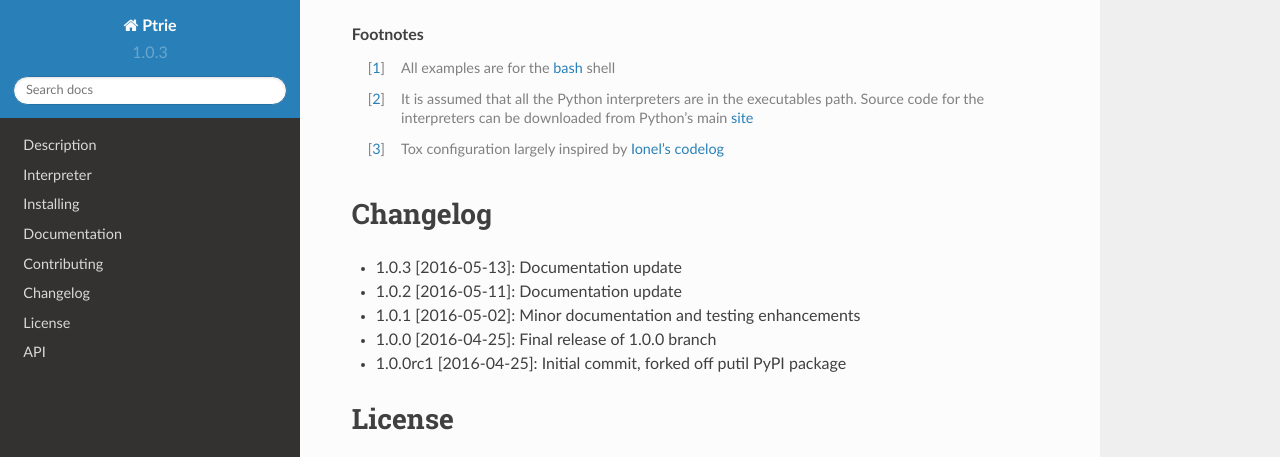
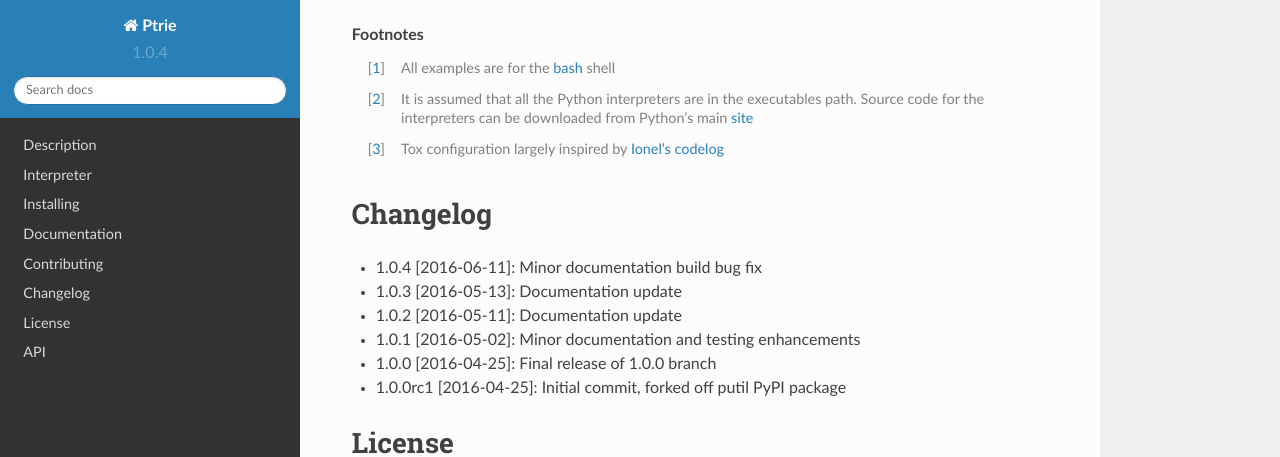
Before and after one commit to pmacosta/ptrie, a Sphinx documentation site: the page built from docs/index.rst, in a window 1280 px wide and 900 px high, scrolled down 4018 px, cut to the strip 0-457 px from the top of the window. Built offline with Sphinx 7.4.7 and the Read the Docs theme 2.0.0, drawn with Linux system fonts in a browser that asks for light colours.

Commit message:
Minor documentation build bug fix

```diff
--- a/CHANGELOG.rst
+++ b/CHANGELOG.rst
@@ -4,6 +4,8 @@
 
 Changelog
 =========
+
+* 1.0.4 [2016-06-11]: Minor documentation build bug fix
 
 * 1.0.3 [2016-05-13]: Documentation update
 
--- a/docs/conf.py
+++ b/docs/conf.py
@@ -59,9 +59,9 @@
 # built documents.
 #
 # The short X.Y version.
-version = '1.0.3'
+version = '1.0.4'
 # The full version, including alpha/beta/rc tags.
-release = '1.0.3'
+release = '1.0.4'
 
 # The language for content autogenerated by Sphinx. Refer to documentation
 # for a list of supported languages.
@@ -368,7 +368,7 @@
 # Eliminate warnings from non-local images (i.e. badges)
 # From https://stackoverflow.com/questions/12772927/
 # specifying-an-online-image-in-sphinx-restructuredtext-format
-def _warn_node(self, msg, node):
+def _warn_node(self, msg, node, **kwargs):
     if not msg.startswith('nonlocal image URI found:'):
         self._warnfunc(msg, '%s:%s' % get_source_line(node))
 sphinx.environment.BuildEnvironment.warn_node = _warn_node
--- a/ptrie/version.py
+++ b/ptrie/version.py
@@ -7,7 +7,7 @@
 ###
 # Global variables
 ###
-VERSION_INFO = (1, 0, 3, 'final', 0)
+VERSION_INFO = (1, 0, 4, 'final', 0)
 
 
 ###
```
